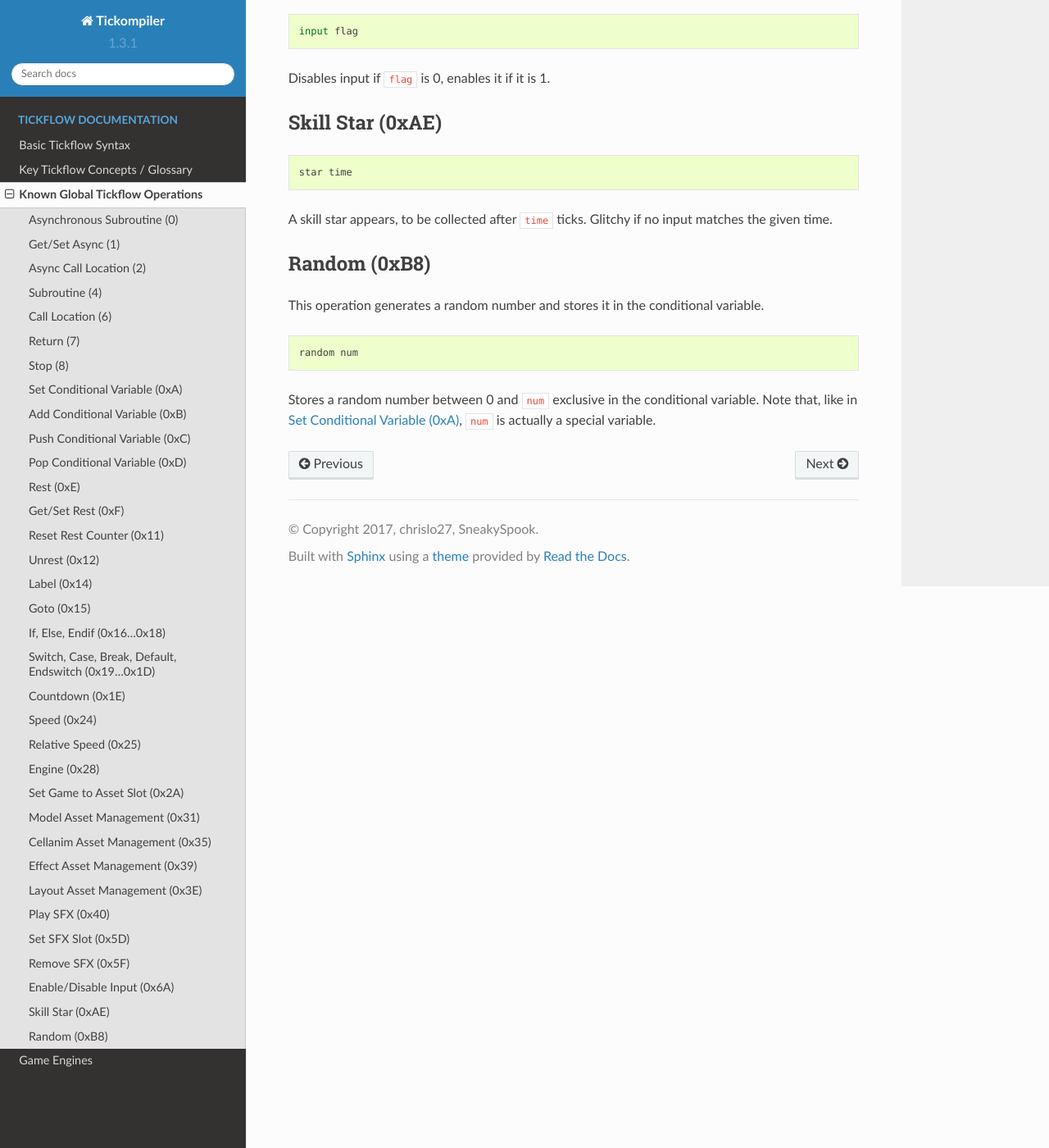
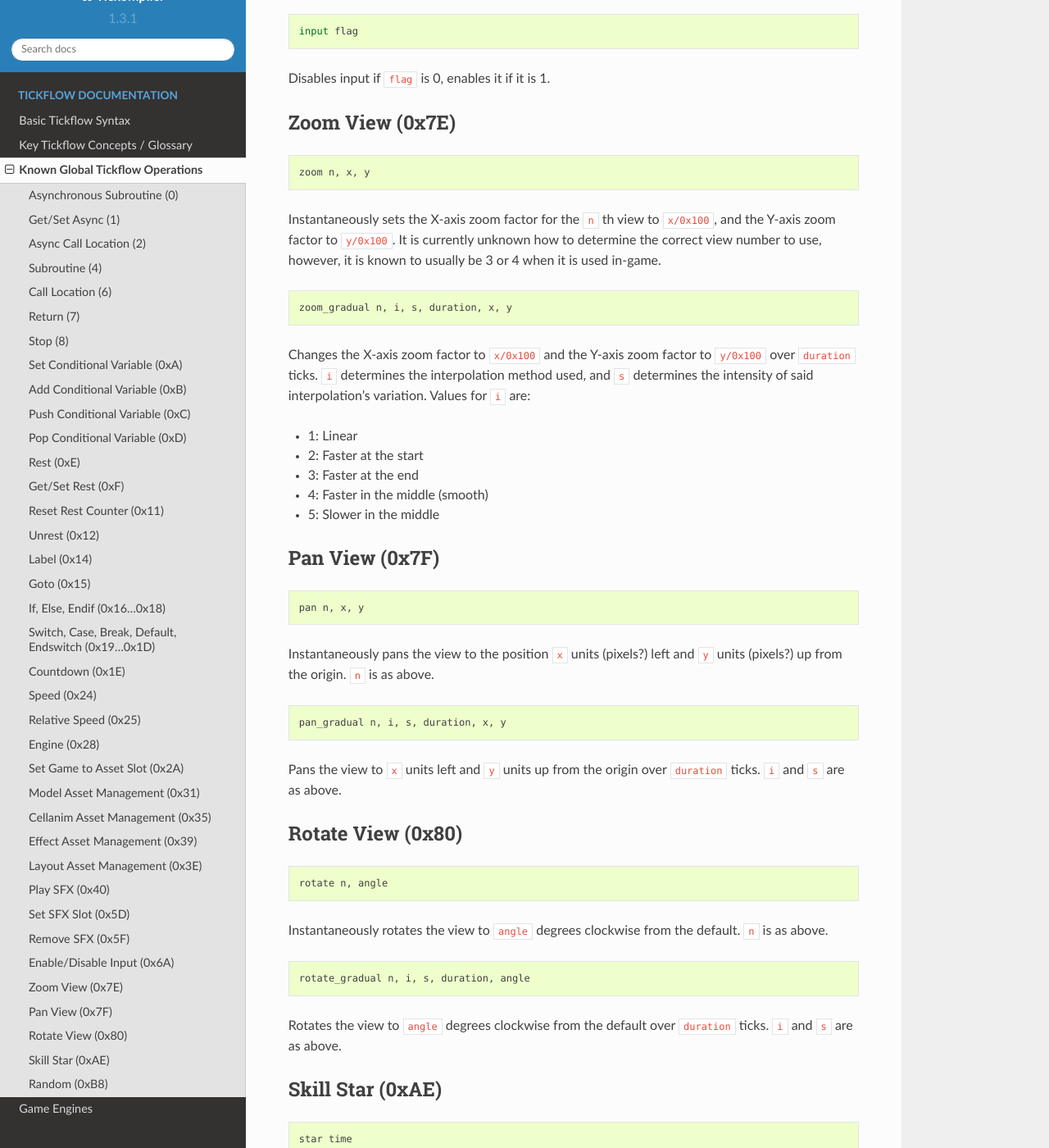
Before and after one commit to rhmodding/Tickompiler, a Sphinx documentation site: the page built from docs/functions.rst, in a window 1280 px wide and 1400 px high, scrolled down 10602 px. Shown: the whole window at 82% size. Built offline with Sphinx 7.4.7 and the Read the Docs theme 2.0.0, drawn with Linux system fonts in a browser that asks for light colours.

Commit message:
Added documentation and functions for view manipulation (pan, zoom, rotate)

```diff
--- a/docs/functions.rst
+++ b/docs/functions.rst
@@ -430,6 +430,53 @@ This operation enables or disables all user input. ::
 
 Disables input if ``flag`` is 0, enables it if it is 1.
 
+Zoom View (0x7E)
+----------------
+::
+
+    zoom n, x, y
+
+Instantaneously sets the X-axis zoom factor for the ``n`` th view to ``x/0x100``, and the Y-axis zoom factor to ``y/0x100``.
+It is currently unknown how to determine the correct view number to use, however, it is known to usually be 3 or 4 when
+it is used in-game. ::
+
+    zoom_gradual n, i, s, duration, x, y
+
+Changes the X-axis zoom factor to ``x/0x100`` and the Y-axis zoom factor to ``y/0x100`` over ``duration`` ticks. ``i``
+determines the interpolation method used, and ``s`` determines the intensity of said interpolation's variation. Values for
+``i`` are:
+
+- 1: Linear
+- 2: Faster at the start
+- 3: Faster at the end
+- 4: Faster in the middle (smooth)
+- 5: Slower in the middle
+
+Pan View (0x7F)
+---------------
+::
+
+    pan n, x, y
+
+Instantaneously pans the view to the position ``x`` units (pixels?) left and ``y`` units (pixels?) up from the origin. ``n`` is as above. ::
+
+    pan_gradual n, i, s, duration, x, y
+
+Pans the view to ``x`` units left and ``y`` units up from the origin over ``duration`` ticks. ``i`` and ``s`` are as above.
+
+Rotate View (0x80)
+------------------
+::
+
+    rotate n, angle
+
+Instantaneously rotates the view to ``angle`` degrees clockwise from the default. ``n`` is as above. ::
+
+    rotate_gradual n, i, s, duration, angle
+
+Rotates the view to ``angle`` degrees clockwise from the default over ``duration`` ticks. ``i`` and ``s`` are as above.
+
+
 Skill Star (0xAE)
 -----------------
 ::
```
Also changed, not shown: 1 other file.
